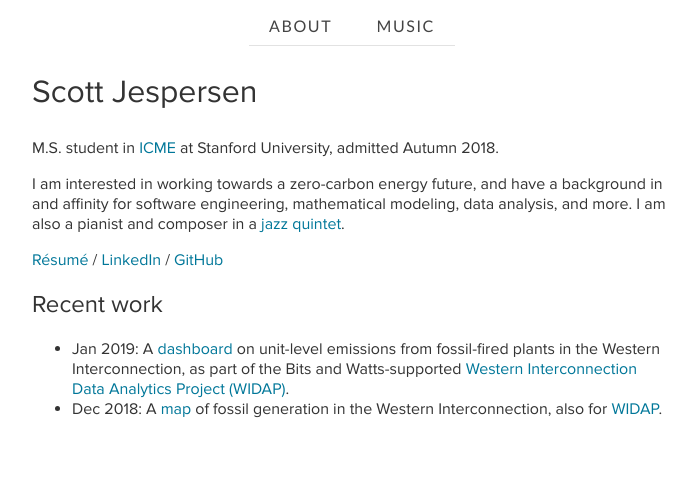
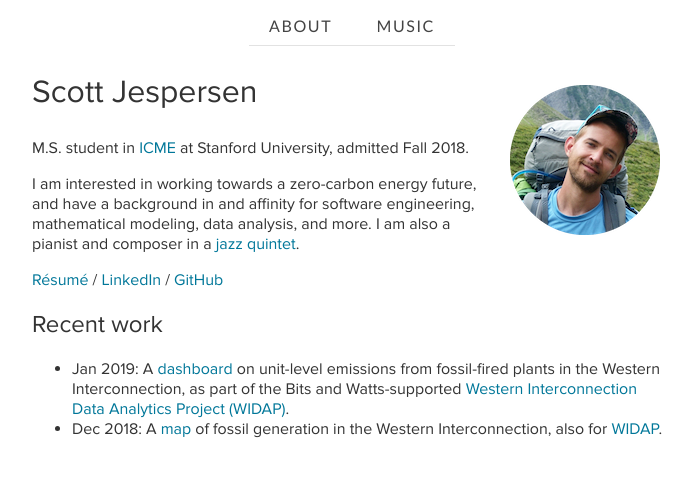
Before and after one commit to sdjespersen/sdjespersen.github.io, a Jekyll site: the page built from index.md, in a window 1280 px wide. Shown: the top 477 px of the page, without its empty margins (288-984 px from the left). Built offline with Jekyll 4.4.1, drawn with Linux system fonts in a browser that asks for light colours; our own code applies the rules of GitHub Pages for plain Markdown files.

Commit message:
update music page; add headshot

```diff
--- a/css/main.css
+++ b/css/main.css
@@ -53,6 +53,12 @@ a:hover {
 }
 .main-content {
   max-width: 640px;
+}
+.float-right {
+  float: right;
+}
+.headshot {
+  padding: 12px;
 }
 /* Code formatting styles */
 pre, code {
--- a/index.md
+++ b/index.md
@@ -2,11 +2,13 @@
 layout: default
 ---
 
+<img alt="Scott Jespersen headshot" src="assets/img/swissalpsheadshotsm.png" class="headshot float-right" />
+
 # Scott Jespersen
 
-M.S. student in [ICME](https://icme.stanford.edu/) at Stanford University, admitted Autumn 2018.
+M.S. student in [ICME](https://icme.stanford.edu/) at Stanford University, admitted Fall 2018.
 
-I am interested in working towards a zero-carbon energy future, and have a background in and affinity for software engineering, mathematical modeling, data analysis, and more. I am also a pianist and composer in a [jazz quintet](http://www.nebulajazz.com).
+I am interested in working towards a zero-carbon energy future, and have a background in and affinity for software engineering, mathematical modeling, data analysis, and more. I am also a pianist and composer in a [jazz quintet](https://www.nebulajazz.com).
 
 [R&eacute;sum&eacute;](assets/sjespers_resume_jan2019.pdf) / [LinkedIn](https://www.linkedin.com/in/scottjespersen/) / [GitHub](https://github.com/sdjespersen/)
 
```
Also changed, not shown: music.md (+4 -0 lines), assets/img/sjsongswithoutwords.jpg (added), assets/img/swissalpsheadshotsm.png (added).
